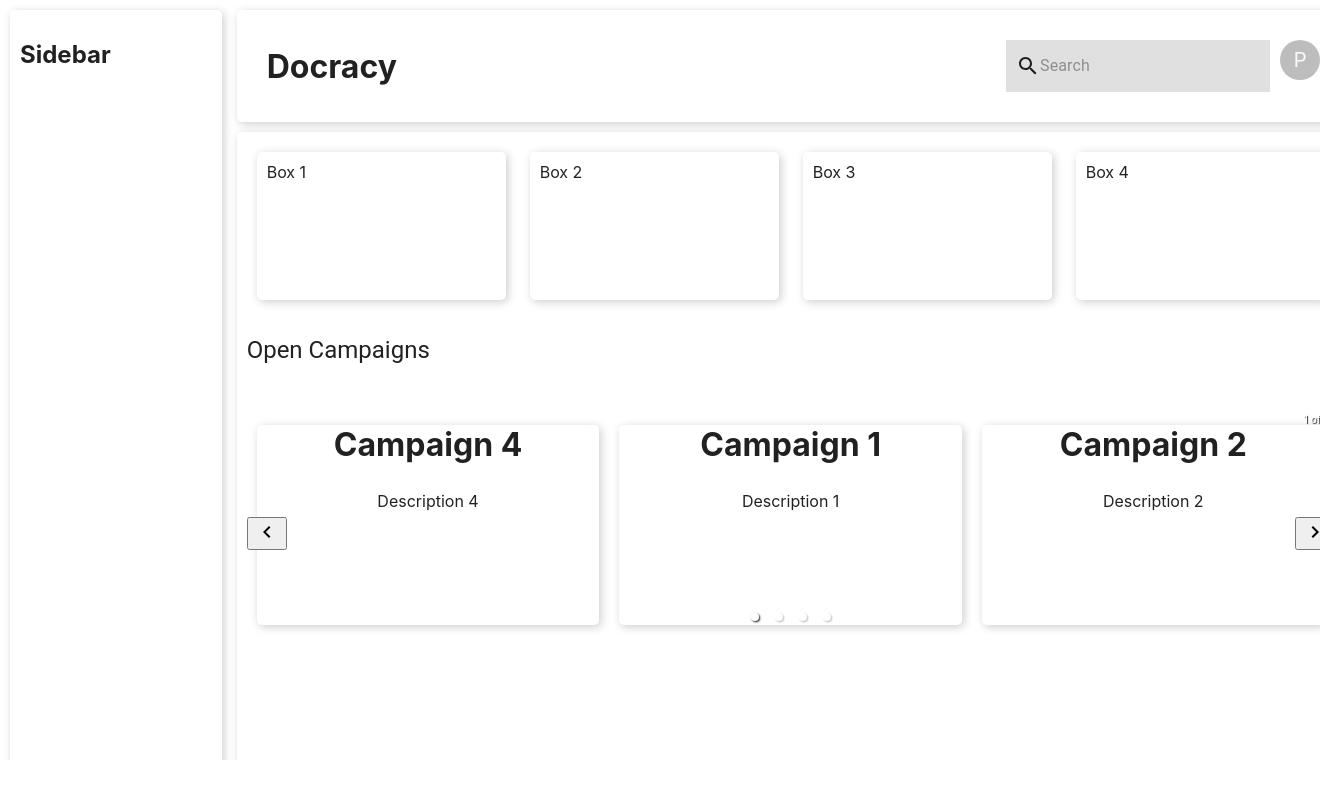
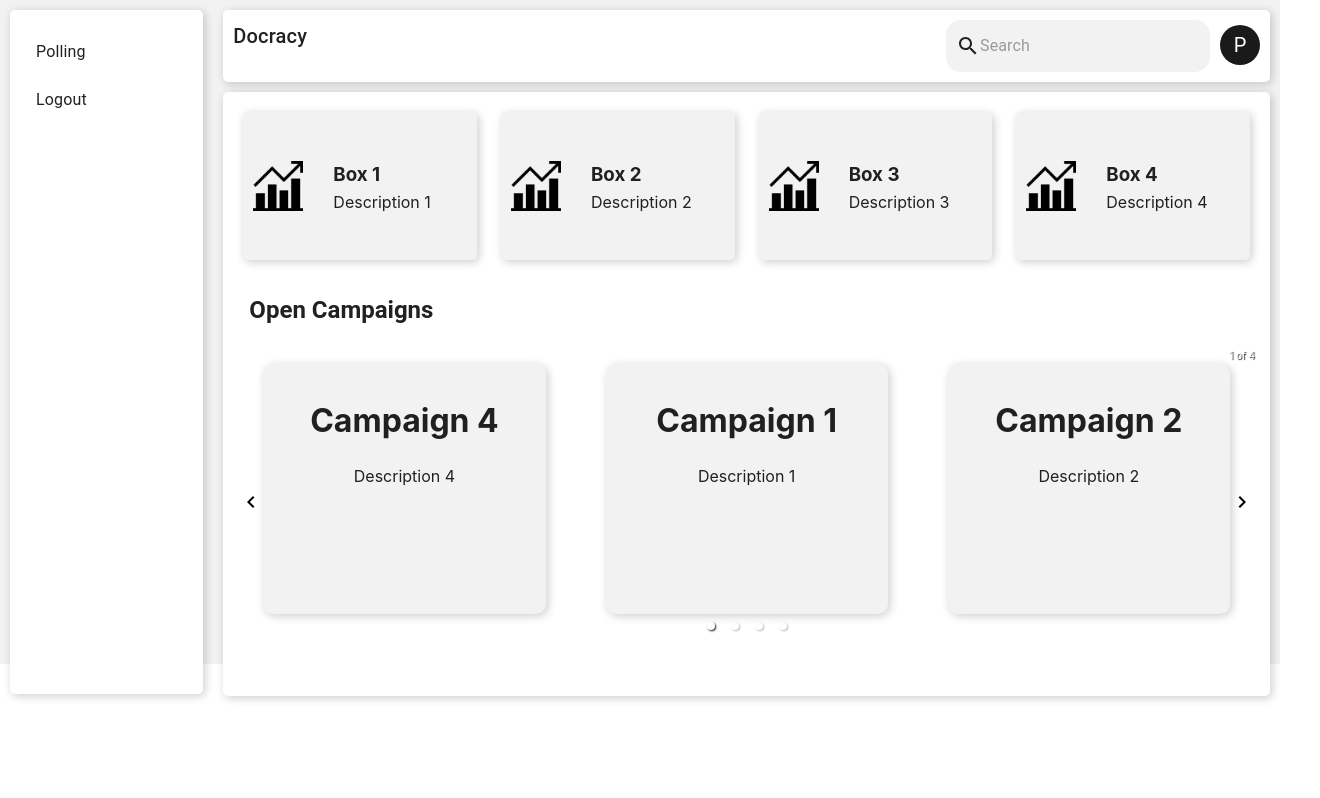
Before and after one commit to lyxnlabs/docracy, a React (Create React App) app: page /home in a window 1280 px wide. Shown: the whole page, 1320 px wide, since content can reach past the window. Built offline with nearby package versions, Linux system fonts and the light colour scheme.

Commit message:
dashboard changes

```diff
--- a/package.json
+++ b/package.json
@@ -6,8 +6,7 @@
     "@chakra-ui/react": "^2.7.1",
     "@emotion/react": "^11.11.1",
     "@emotion/styled": "^11.11.0",
-    "@material-ui/core": "^4.12.4",
-    "@material-ui/icons": "^4.11.3",
+    "@mui/icons-material": "^5.13.7",
     "@mui/material": "^5.13.6",
     "@testing-library/jest-dom": "^5.16.5",
     "@testing-library/react": "^13.4.0",
--- a/src/App.js
+++ b/src/App.js
@@ -8,10 +8,16 @@
 import SignInPage from "./components/SigninPage";
 import { UserContext } from "./contexts/UserContext";
 import Home from "./components/Home";
+import { createTheme, ThemeProvider } from '@mui/material/styles';
 
+// Define your theme
+const theme = createTheme({
+  // Add your theme configuration here
+});
 function App() {
   const { isLoggedIn } = useContext(UserContext);
   return (
+    <ThemeProvider theme={theme}>
     <Router>
       <Routes>
         <Route
@@ -24,6 +30,7 @@
           path="/"
           element={isLoggedIn ? <Home /> : <SignInPage/>}
         />
+
           <Route
           exact
           path="/home"
@@ -32,8 +39,10 @@
 
 
 
+
       </Routes>
     </Router>
+    </ThemeProvider>
   );
 }
 
--- a/src/components/Home.jsx
+++ b/src/components/Home.jsx
@@ -1,17 +1,27 @@
-import React, { useState } from 'react';
-import { Grid, Paper, Hidden, Typography, IconButton, InputBase, Avatar } from '@material-ui/core';
-import { ChevronLeft, ChevronRight, Search } from '@material-ui/icons';
+import { Grid, Paper, Typography, IconButton, InputBase, Avatar, useMediaQuery, Drawer, List, ListItem, ListItemText } from '@mui/material';
+import { ChevronLeft, ChevronRight, Search, Menu } from '@mui/icons-material';
 import { Carousel } from 'react-responsive-carousel';
 import 'react-responsive-carousel/lib/styles/carousel.min.css';
 import './home.css';
+import { useState } from 'react';
+import icon1 from "../assets/img/trend.png";
+const Icon1 = () => <img src={icon1} alt="Icon 1" />;
 
 const Home = () => {
   const [currentSlide, setCurrentSlide] = useState(0);
+  const [sidebarOpen, setSidebarOpen] = useState(false);
 
   const handleSlideChange = (index) => {
     setCurrentSlide(index);
   };
 
+  const handleSidebarOpen = () => {
+    setSidebarOpen(true);
+  };
+
+  const handleSidebarClose = () => {
+    setSidebarOpen(false);
+  };
 
   const campaignData = [
     { title: 'Campaign 1', description: 'Description 1' },
@@ -21,10 +31,10 @@
   ];
 
   const boxData = [
-    { title: 'Box 1', description: 'Description 1' },
-    { title: 'Box 2', description: 'Description 2' },
-    { title: 'Box 3', description: 'Description 3' },
-    { title: 'Box 4', description: 'Description 4' },
+    { title: 'Box 1', description: 'Description 1', icon: icon1 },
+    { title: 'Box 2', description: 'Description 2', icon: icon1 },
+    { title: 'Box 3', description: 'Description 3', icon: icon1 },
+    { title: 'Box 4', description: 'Description 4', icon: icon1 },
   ];
 
   const [searchQuery, setSearchQuery] = useState('');
@@ -34,32 +44,72 @@
     // Perform search logic here
   };
 
+  const isSmallDevice = useMediaQuery((theme) => theme.breakpoints.down('sm'));
+
   return (
-    <Grid container spacing={10} className="home">
-      <Hidden xsDown>
-        <Grid item sm={2}>
-          <Paper elevation={2} className="sidebar styles" style={{ boxShadow: '2px 2px 10px rgba(0, 0, 0, 0.2)', borderRadius: '5px' }}>
-            <h2>Sidebar</h2>
+    <Grid container spacing={0} className="home" sx={{ backgroundColor: ' #f2f2f2', height: '100%' }}>
+      <Grid item xs={isSmallDevice ? 12 : 2} sm={2}>
+        <Paper elevation={2} className="sidebar styles" sx={{ boxShadow: '2px 2px 10px rgba(0, 0, 0, 0.2)', borderRadius: '5px', padding: '10px', display: 'flex', flexDirection: 'column' }}>
+          {isSmallDevice && (
+            <Grid container spacing={1} justifyContent="flex-start" alignItems="center">
+              <Grid item xs={2} marginBottom={-4}>
+                <IconButton onClick={handleSidebarOpen} sx={{ marginLeft: '10px' }}>
+                  <Menu />
+                </IconButton>
+              </Grid>
+              <Grid item xs={10} marginBottom={-4}>
+                <Typography variant="h6">Docracy</Typography>
+              </Grid>
+            </Grid>
+          )}
+          {!isSmallDevice && (
+            <List sx={{ textAlign: 'center', display: 'flex', flexDirection: 'column' }}>
+              <ListItem button>
+                <ListItemText primary="Polling" />
+              </ListItem>
+              <ListItem button>
+                <ListItemText primary="Logout" />
+              </ListItem>
+            </List>
+          )}
+          <Drawer anchor="left" open={sidebarOpen} onClose={handleSidebarClose}>
+            <List sx={{ textAlign: 'center', display: 'flex', flexDirection: 'column' }}>
+              <ListItem button>
+                <ListItemText primary="Polling" />
+              </ListItem>
+              <ListItem button>
+                <ListItemText primary="Logout" />
+              </ListItem>
+            </List>
+          </Drawer>
         </Paper>
       </Grid>
-      </Hidden>
-      <Grid item xs={12} sm={10}>
+      <Grid item xs={isSmallDevice ? 12 : 10}>
         <Paper
           elevation={2}
           className="header"
-  style={{
+          sx={{
             display: 'flex',
-    alignItems: 'center',
+            flexDirection: isSmallDevice ? 'column' : 'row',
+            alignItems: isSmallDevice ? 'center' : 'flex-start',
             justifyContent: 'space-between',
             backgroundColor: '#ffffff',
-    padding: '30px',
-    margin: '10px',
-    width: '100%',
             boxShadow: '2px 2px 10px rgba(0, 0, 0, 0.2)',
             borderRadius: '5px',
+            padding: '10px',
+            margin: '10px',
           }}
         >
-  <h1 className="title">Docracy</h1>
+          <div style={{ marginBottom: isSmallDevice ? '10px' : 0 }}>
+            {!isSmallDevice && (
+              <Grid container spacing={1} justifyContent="flex-start" alignItems="center">
+
+                <Grid item>
+                  <Typography variant="h6">Docracy</Typography>
+                </Grid>
+              </Grid>
+            )}
+          </div>
           <div style={{ display: 'flex' }}>
             <div className="search">
               <InputBase
@@ -70,35 +120,25 @@
                 className="search-input"
               />
             </div>
-    <Avatar className="profile-icon" style={{ marginLeft: '10px' }}>
+            <Avatar className="profile-icon" sx={{ marginLeft: '10px', marginTop: '5px', backgroundColor: '#1a1a1a' }}>
               P
             </Avatar>
           </div>
-
-  <style jsx>{`
-    @media (max-width: 600px) {
-      .header {
-        flex-direction: column;
-        align-items: center;
-      }
-      .title {
-        margin-bottom: 10px;
-      }
-      .search {
-        margin-bottom: 10px;
-      }
-    }
-  `}</style>
         </Paper>
-
-
         <Paper
           elevation={2}
           className="content"
-          style={{
+          sx={{
+            height: '88%',
             boxShadow: '2px 2px 10px rgba(0, 0, 0, 0.2)',
             borderRadius: '5px',
-            overflowX: 'auto',
+            margin: '10px',
+            padding: '10px',
+            display: 'flex',
+            flexWrap: 'wrap',
+            justifyContent: 'flex-start',
+            alignItems: 'flex-start',
+            overflow: 'auto',
           }}
         >
           <Grid container spacing={3}>
@@ -109,20 +149,28 @@
       <Paper
         elevation={2}
         className="box"
-                      style={{
+        sx={{
           boxShadow: '2px 2px 10px rgba(0, 0, 0, 0.2)',
           borderRadius: '5px',
+          padding: '10px',
+          backgroundColor: '#f2f2f2',
+          height: '10vw',
         }}
       >
-                      {box.title}
+
+      <img src={box.icon} alt="Icon 1" className="box-icon" height="50vw" style={{marginRight:"30px"}}/>
+                <div className="box-content">
+                  <h3 style={{marginBottom:"-10px"}}>{box.title}</h3>
+                  <p>{box.description}</p>
+                </div>
       </Paper>
     </Grid>
   ))}
 </Grid>
             </Grid>
             <Grid item xs={12}>
-              <Typography variant="h5" gutterBottom>
-                Open Campaigns
+              <Typography variant="h5" gutterBottom marginBottom={-2} marginLeft={2}>
+                <b>Open Campaigns</b>
               </Typography>
             </Grid>
             <Grid item xs={12} className="carousel">
@@ -133,18 +181,19 @@
                 infiniteLoop={true}
                 emulateTouch={true}
                 showThumbs={false}
-                centerMode={window.innerWidth <= 600 ? false : true}
-                centerSlidePercentage={window.innerWidth <= 600 ? 100 : 33.33}
+                centerMode={isSmallDevice ? false : true}
+                centerSlidePercentage={isSmallDevice ? 100 : 33.33}
                 renderArrowPrev={(onClickHandler, hasPrev, label) =>
                   hasPrev && (
                     <button
                     type="button"
                     onClick={onClickHandler}
                     title={label}
-                      style={{ position: 'absolute', left: 0, top: '50%', zIndex: 1 }}
+                    style={{ position: 'absolute', left: 0, top: '50%', zIndex: 1, background: 'none', border: 'none', outline: 'none' }}
                   >
                     <ChevronLeft />
                   </button>
+
                   )
                 }
                 renderArrowNext={(onClickHandler, hasNext, label) =>
@@ -153,10 +202,11 @@
                     type="button"
                     onClick={onClickHandler}
                     title={label}
-                      style={{ position: 'absolute', right: 0, top: '50%', zIndex: 1 }}
+                    style={{ position: 'absolute', right: 0, top: '50%', zIndex: 1, background: 'none', border: 'none', outline: 'none' }}
                   >
                     <ChevronRight />
                   </button>
+
                   )
                 }
               >
@@ -166,12 +216,14 @@
                     className="campaign-box"
                     style={{
                       boxShadow: '2px 2px 10px rgba(0, 0, 0, 0.2)',
-                      borderRadius: '5px',
-                      margin: '10px',
-                      height: '200px',
+                      borderRadius: '10px',
+                      backgroundColor: '#f2f2f2',
+                      margin: '30px',
+                      height: '250px',
+                      padding:'10px'
                     }}
                   >
-                    <h2 className='campaign-title'>{campaign.title}</h2>
+                    <h2 className="campaign-title">{campaign.title}</h2>
                     <p>{campaign.description}</p>
                   </div>
                 ))}
--- a/src/components/home.css
+++ b/src/components/home.css
@@ -1,36 +1,28 @@
-.home {
-    height: 100vh;
-    width: 90vh;
-    overflow: hidden; /* Add this to hide scrollbars */
-  }
+
 
   .header {
-    display: flex;
-    align-items: center;
-    justify-content: space-between;
-    background-color: #f0f0f0;
-    padding: 30px;
+
+    padding:10px;
     margin:10px;
+
   }
-
-
 
   .title {
     margin: 0;
   }
 
   .search {
-    background-color: #e0e0e0;
+    background-color:#f2f2f2;
     padding: 10px;
+    border-radius: 15px;
   }
 
   .sidebar {
-    background-color: #f0f0f0;
+  position:relative;
+  height:100%;
     padding: 10px;
-    height: 100%;
+
     margin: 10px;
-    width: 15vw; /* Adjust the width as needed */
-    overflow: auto; /* Add this to enable scrolling if sidebar content overflows */
   }
   .title {
     font-size: 32px; /* Default font size for larger screens */
@@ -49,11 +41,12 @@
   }
 
   .content {
-    width: 85vw; /* Adjust the width to leave space for the sidebar */
-    background-color: #ffffff;
+
+
     margin: 10px;
     padding: 10px;
-    height: calc(100vh - 64px); /* Adjust the height to leave space for header */
+    position:relative;
+    height:100%;
     display: flex;
     flex-wrap: wrap;
     justify-content: flex-start;
@@ -62,12 +55,24 @@
   }
 
   .box {
+    display: flex;
+    align-items: center;
     background-color: #f0f0f0;
     padding: 10px;
-
-
+    border-radius: 5px;
+    box-shadow: 2px 2px 10px rgba(0, 0, 0, 0.2);
     height: 10vw;
   }
+
+  .box-icon {
+    margin-right: 10px;
+  }
+
+  .box-content {
+    display: flex;
+    flex-direction: column;
+  }
+
 
   .boxes {
     display:flex;
```
Also changed, not shown: src/assets/img/trend.png (added), 1 other file (tests, documents, lock files or other folders). Lines whose indentation alone changed are shown as unchanged.
